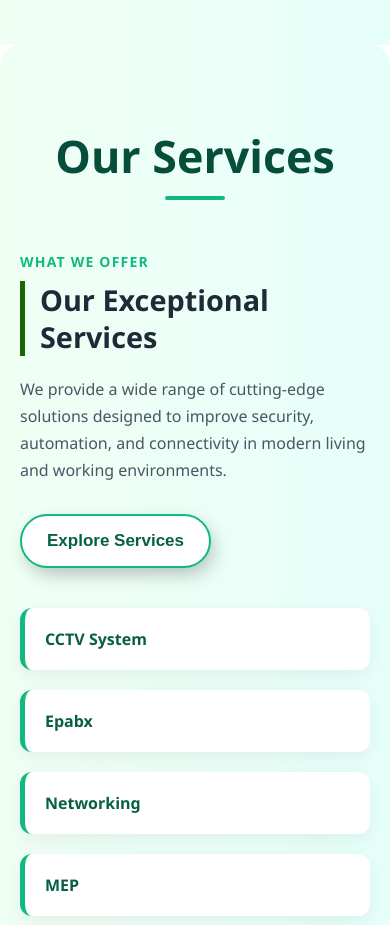
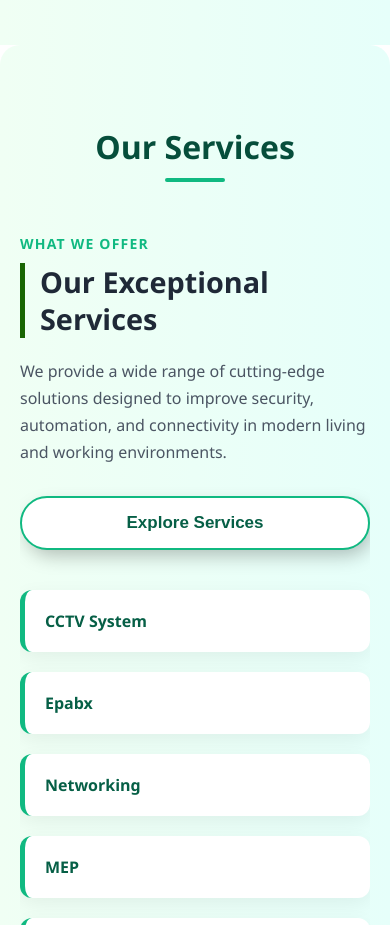
Before and after one commit to plethoraBoy/wraptech-enterprises-web, a React (Vite) app: page / in a window 390 px wide. Shown: the part 1660-2585 px from the top of the page. Built offline with nearby package versions, Linux system fonts and the light colour scheme.

Commit message:
scroll-top button

```diff
--- a/src/App.css
+++ b/src/App.css
@@ -0,0 +1,24 @@
+.scroll-up {
+    position: fixed;
+    bottom: 30px;
+    right: 30px;
+    background-color: #10b981;
+    color: white;
+    border: none;
+    border-radius: 50%;
+    width: 48px;
+    height: 48px;
+    font-size: 1.5rem;
+    cursor: pointer;
+    z-index: 999;
+    display: flex;
+    align-items: center;
+    justify-content: center;
+    box-shadow: 0 4px 10px rgba(0, 0, 0, 0.2);
+    transition: background 0.3s ease, transform 0.3s ease;
+  }
+
+  .scroll-up:hover {
+    background-color: #059669;
+    transform: scale(1.1);
+  }
--- a/src/App.tsx
+++ b/src/App.tsx
@@ -9,14 +9,42 @@ import Footer from "./section/Footer/Footer";
 import ServicesPage from "./page/ServicesPage";
 import { Route, BrowserRouter as Router, Routes } from "react-router-dom";
 import ContactPage from "./page/ContactPage";
+import { useEffect, useRef, useState } from "react";
+import { FiChevronUp } from "react-icons/fi";
 
 function HomePage() {
+  const scrollBtnRef = useRef<HTMLButtonElement>(null);
+  const [isVisible, setIsVisible] = useState(false);
+
+  useEffect(() => {
+    const handleScroll = () => {
+      setIsVisible(window.scrollY > 100);
+    };
+
+    window.addEventListener("scroll", handleScroll);
+    return () => window.removeEventListener("scroll", handleScroll);
+  }, []);
+
+  const scrollToTop = () => {
+    window.scrollTo({ top: 0, behavior: "smooth" });
+  };
+
   return (
     <>
       <Hero />
       <AboutUs />
       <Services />
       <Clients />
+
+      <button
+        ref={scrollBtnRef}
+        onClick={scrollToTop}
+        className="scroll-up"
+        aria-label="Scroll to top"
+        style={{ display: isVisible ? "flex" : "none" }}
+      >
+        <FiChevronUp size={28} />
+      </button>
     </>
   );
 }
@@ -27,13 +55,10 @@ function App() {
       <Navbar />
       <Routes>
         <Route path="/" element={<HomePage />} />
-        {/* <Route path="#aBOUT" element={<AboutUs/>} /> */}
-
         <Route path="/services" element={<ServicesPage />} />
-        <Route path="/contact" element={<ContactPage/>} />
+        <Route path="/contact" element={<ContactPage />} />
       </Routes>
       <Footer />
-
     </Router>
   );
 }
--- a/src/section/Services/Service.css
+++ b/src/section/Services/Service.css
@@ -2,6 +2,7 @@
   padding: 80px 20px;
   background: linear-gradient(to right, #f0fff4, #e6fffa);
   font-family: 'Segoe UI', Tahoma, Geneva, Verdana, sans-serif;
+  overflow-x: hidden; /* prevent horizontal scroll */
 }
 
 .services-header {
@@ -30,6 +31,7 @@
   justify-content: space-between;
   max-width: 1200px;
   margin: 0 auto;
+  overflow-x: hidden;
 }
 
 .services-text {
@@ -71,11 +73,10 @@
   font-weight: 700;
   background-color: #ffffff;
   font-size: 17px;
- -webkit-box-shadow: 4px 8px 19px -3px rgba(0,0,0,0.27);
   box-shadow: 4px 8px 19px -3px rgba(0,0,0,0.27);
   transition: all 250ms;
   overflow: hidden;
-
+  cursor: pointer;
 }
 
 .services-button::before {
@@ -88,24 +89,18 @@
   border-radius: 15px;
   background: linear-gradient(to right, #10b981, #059669);
   z-index: -1;
-  -webkit-box-shadow: 4px 8px 19px -3px rgba(0,0,0,0.27);
   box-shadow: 4px 8px 19px -3px rgba(0,0,0,0.27);
   transition: all 250ms;
-  color: #e8e8e8;
+}
 
-}
 .services-button:hover {
   color: #e8e8e8;
+  background: transparent;
+  border: 2px solid #10b981;
 }
 
 .services-button:hover::before {
   width: 100%;
-
- }
-.services-button:hover {
-  background: transparent;
-  border: 2px solid #10b981;
-  color: #ffffff;
 }
 
 .services-grid {
@@ -131,10 +126,11 @@
   box-shadow: 0 10px 25px rgba(0, 0, 0, 0.1);
 }
 
-/* Carousel styling override (optional) */
+/* Carousel styling */
 .gallery {
   background: #e0f2f1;
   padding: 30px 0;
+  overflow-x: hidden;
 }
 
 .gallery-cell {
@@ -148,4 +144,35 @@
   font-size: 3rem;
   color: white;
   border-radius: 12px;
+  flex-shrink: 0; /* Prevent shrinking and overflow */
 }
+
+/* Optional: Make mobile responsive */
+@media (max-width: 768px) {
+  .services-wrapper {
+    /* flex-direction: column; */
+    align-items: center;
+  }
+
+  .services-text,
+  .services-grid {
+    max-width: 100%;
+  }
+
+  .services-header {
+    font-size: 2rem;
+  }
+
+  .services-title {
+    font-size: 1.8rem;
+  }
+
+  .services-button {
+    width: 100%;
+    text-align: center;
+  }
+
+  .gallery-cell {
+    width: 90%;
+  }
+}
```
Lines whose indentation alone changed are shown as unchanged.
